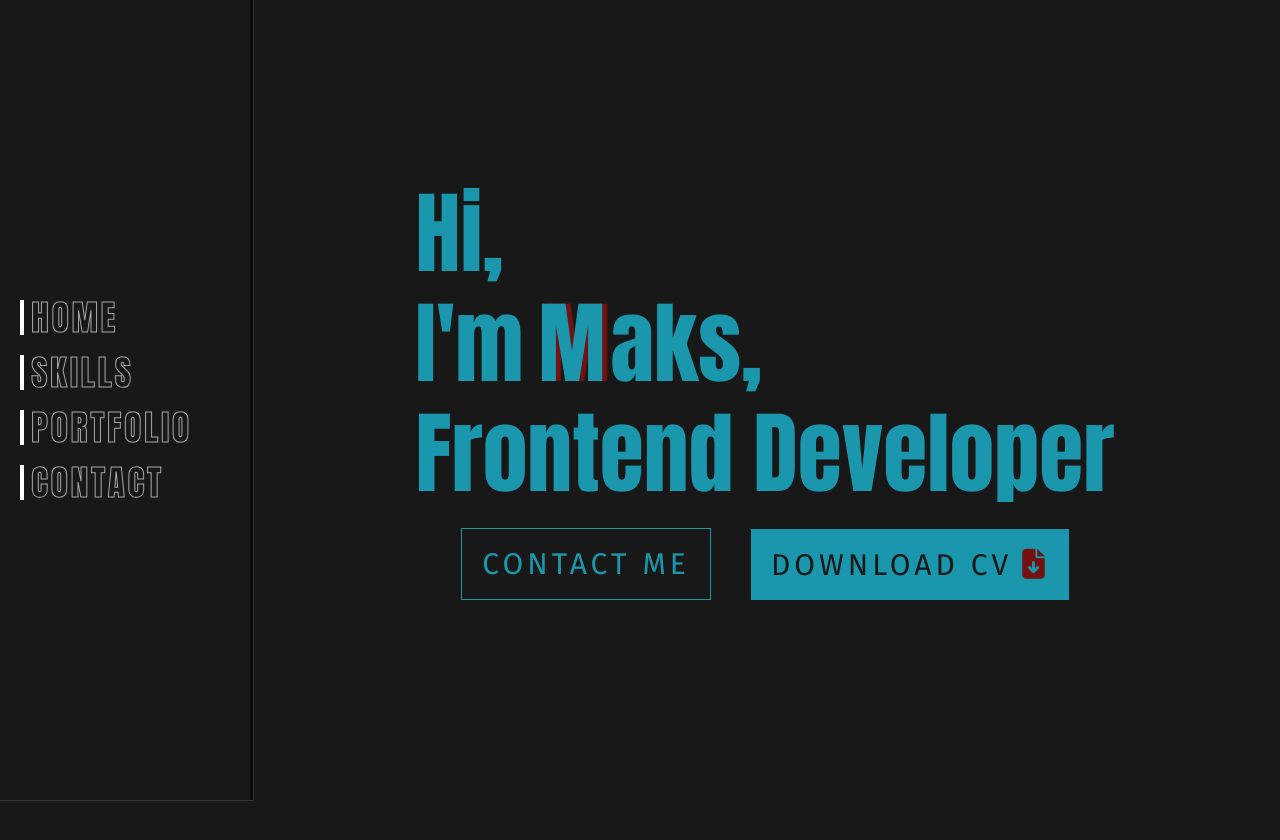
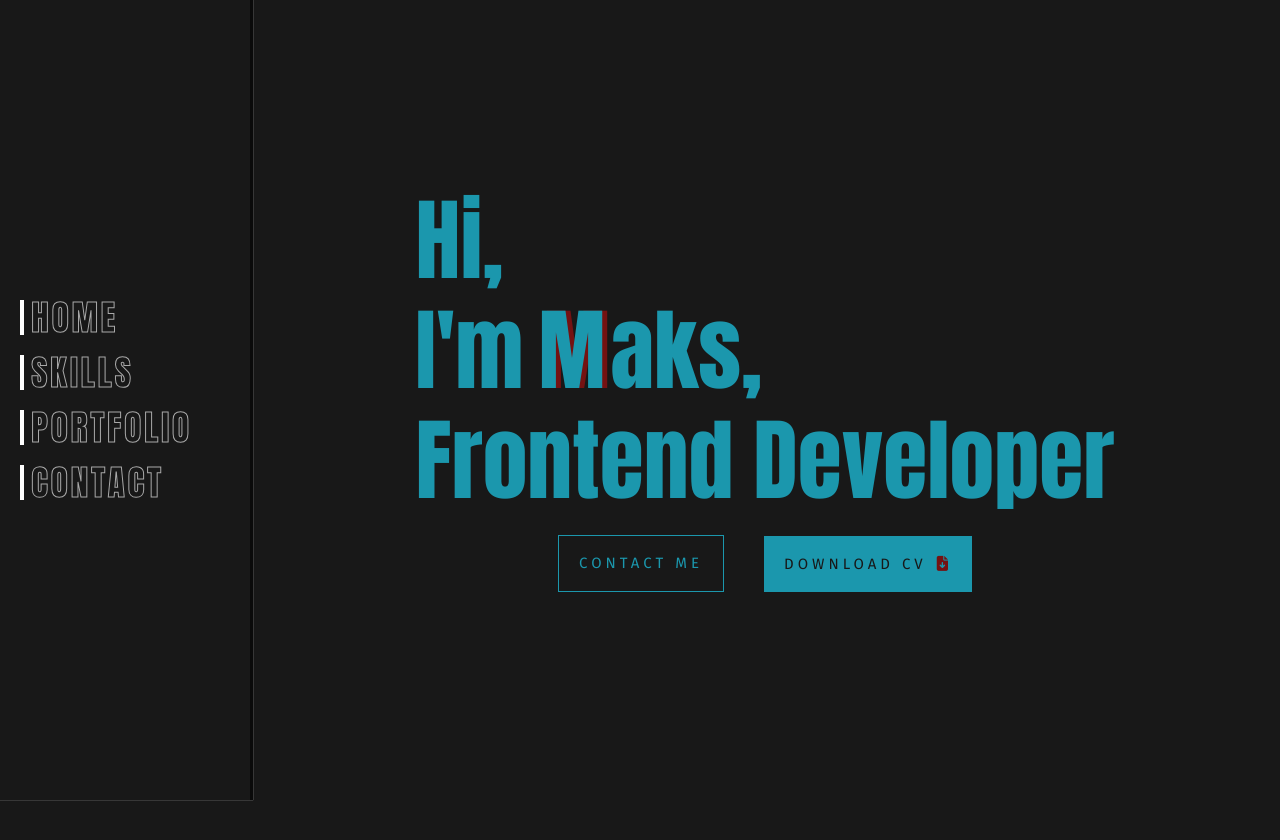
Before and after one commit to MaksMalik/Portfolio, a React (Create React App) app: page / in a window 1280 px wide. Shown: the top 840 px of the page. Built offline with nearby package versions, Linux system fonts and the light colour scheme.

Commit message:
Add font

```diff
--- a/src/Components/MainPage/MainPage.css
+++ b/src/Components/MainPage/MainPage.css
@@ -185,7 +185,7 @@
   display: inline-block;
   letter-spacing: 4px;
   text-decoration: none;
-  font-size: 30px;
+  font-size: 15px;
   overflow: hidden;
   font-family: 'Fira Sans', sans-serif;
   font-weight: 400;
```
